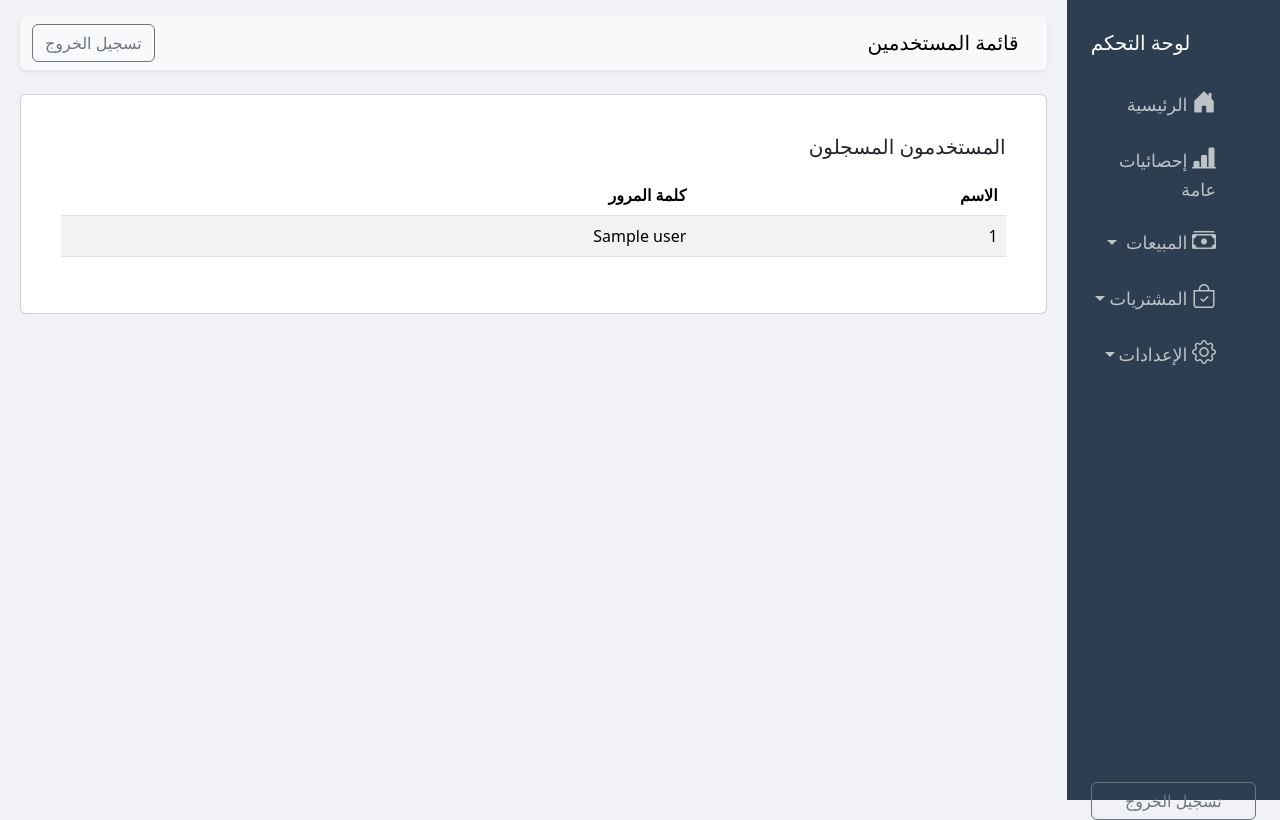
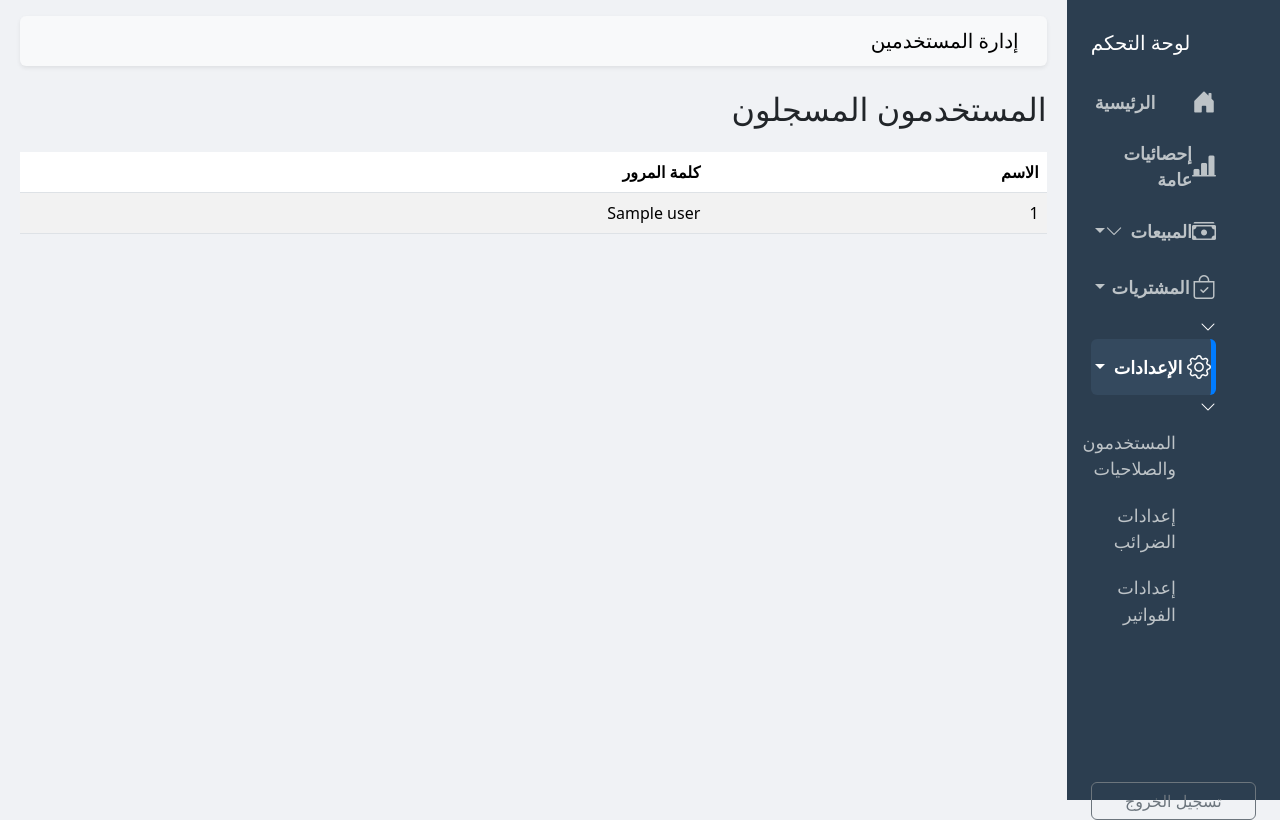
Before and after one commit to mohsen6330/golden-falcon-company, a Flask app: template templates/users.html in a window 1280 px wide. Run offline with Flask 3, Linux system fonts and the light colour scheme; the template is opened without the code that fills it: most values are stand-ins (such as "Sample title", 1, 10 or a date in 2020).

Commit message:
Update sidebar UI based on user's design requests

```diff
--- a/templates/users.html
+++ b/templates/users.html
@@ -22,18 +22,24 @@
             color: #bdc3c7;
             padding: 10px 15px;
             font-size: 1.1rem;
+            display: flex;
+            justify-content: space-between; /* To push icon and text to edges */
+            align-items: center;
         }
         .sidebar .nav-link:hover, .sidebar a.dropdown-toggle:hover {
             background-color: #34495e;
             color: white;
         }
+        .sidebar .nav-link.active, .sidebar a.dropdown-toggle.active {
+            background-color: #34495e;
+            color: white;
+            border-right: 5px solid #007bff; /* Highlight effect */
+        }
+        .sidebar .bi-chevron-down, .sidebar .bi-chevron-up {
+            margin-right: auto; /* Pushes the icon to the left */
+        }
         .main-content {
             padding: 20px;
-        }
-        .table-custom {
-            background-color: white;
-            border-radius: 10px;
-            box-shadow: 0 4px 8px rgba(0,0,0,0.1);
         }
     </style>
 </head>
@@ -48,24 +54,26 @@
                     <ul class="nav nav-pills flex-column mb-sm-auto mb-0 align-items-center align-items-sm-start w-100" id="menu">
                         <li class="nav-item w-100">
                             <a href="/dashboard" class="nav-link px-0 align-middle">
-                                <i class="fs-4 bi-house-door-fill"></i> <span class="ms-1 d-none d-sm-inline">الرئيسية</span>
+                                <i class="fs-4 bi-house-door-fill"></i> <span class="ms-1 d-none d-sm-inline fw-bold">الرئيسية</span>
                             </a>
                         </li>
                         <li class="nav-item w-100">
                             <a href="#" class="nav-link px-0 align-middle">
-                                <i class="fs-4 bi-bar-chart-line-fill"></i> <span class="ms-1 d-none d-sm-inline">إحصائيات عامة</span>
+                                <i class="fs-4 bi-bar-chart-line-fill"></i> <span class="ms-1 d-none d-sm-inline fw-bold">إحصائيات عامة</span>
                             </a>
                         </li>
                         <li class="nav-item w-100">
-                            <a href="#salesSubmenu" data-bs-toggle="collapse" class="nav-link px-0 align-middle dropdown-toggle">
+                            <a href="#salesSubmenu" data-bs-toggle="collapse" class="nav-link px-0 align-middle dropdown-toggle fw-bold">
                                 <i class="fs-4 bi-cash-stack"></i> <span class="ms-1 d-none d-sm-inline">المبيعات</span>
+                                <i class="bi bi-chevron-down d-block d-sm-none"></i>
+                                <i class="bi bi-chevron-down"></i>
                             </a>
                             <ul class="collapse nav flex-column ms-1 w-100" id="salesSubmenu" data-bs-parent="#menu">
                                 <li class="w-100">
                                     <a href="#" class="nav-link px-0"> <span class="d-none d-sm-inline">العملاء</span></a>
                                 </li>
                                 <li class="w-100">
-                                    <a href="#" class="nav-link px-0"> <span class="d-none d-sm-inline">الفواتير</span></a>
+                                    <a href="/invoice" class="nav-link px-0"> <span class="d-none d-sm-inline">إنشاء فاتورة مبيعات</span></a>
                                 </li>
                                 <li class="w-100">
                                     <a href="#" class="nav-link px-0"> <span class="d-none d-sm-inline">مرتجع المبيعات</span></a>
@@ -76,14 +84,16 @@
                             </ul>
                         </li>
                         <li class="nav-item w-100">
-                            <a href="#purchaseSubmenu" data-bs-toggle="collapse" class="nav-link px-0 align-middle dropdown-toggle">
+                            <a href="#purchaseSubmenu" data-bs-toggle="collapse" class="nav-link px-0 align-middle dropdown-toggle fw-bold">
                                 <i class="fs-4 bi-bag-check"></i> <span class="ms-1 d-none d-sm-inline">المشتريات</span></a>
+                                <i class="bi bi-chevron-down d-block d-sm-none"></i>
+                                <i class="bi bi-chevron-down"></i>
                             <ul class="collapse nav flex-column ms-1 w-100" id="purchaseSubmenu" data-bs-parent="#menu">
                                 <li class="w-100">
                                     <a href="#" class="nav-link px-0"> <span class="d-none d-sm-inline">الموردون</span></a>
                                 </li>
                                 <li class="w-100">
-                                    <a href="#" class="nav-link px-0"> <span class="d-none d-sm-inline">الفواتير</span></a>
+                                    <a href="/invoice" class="nav-link px-0"> <span class="d-none d-sm-inline">إنشاء فاتورة مشتريات</span></a>
                                 </li>
                                 <li class="w-100">
                                     <a href="#" class="nav-link px-0"> <span class="d-none d-sm-inline">مرتجع المشتريات</span></a>
@@ -94,9 +104,11 @@
                             </ul>
                         </li>
                         <li class="nav-item w-100">
-                            <a href="#settingsSubmenu" data-bs-toggle="collapse" class="nav-link px-0 align-middle dropdown-toggle">
+                            <a href="#settingsSubmenu" data-bs-toggle="collapse" class="nav-link px-0 align-middle dropdown-toggle fw-bold active">
                                 <i class="fs-4 bi-gear"></i> <span class="ms-1 d-sm-inline">الإعدادات</span></a>
-                            <ul class="collapse nav flex-column ms-1 w-100" id="settingsSubmenu" data-bs-parent="#menu">
+                                <i class="bi bi-chevron-down d-block d-sm-none"></i>
+                                <i class="bi bi-chevron-down"></i>
+                            <ul class="collapse show nav flex-column ms-1 w-100" id="settingsSubmenu" data-bs-parent="#menu">
                                 <li class="w-100">
                                     <a href="/users" class="nav-link px-0"> <span class="d-none d-sm-inline">المستخدمون والصلاحيات</span></a>
                                 </li>
@@ -110,23 +122,19 @@
                         </li>
                     </ul>
                     <hr>
-                    <a href="#" class="btn btn-outline-secondary w-100">تسجيل الخروج</a>
+                    <a href="/logout" class="btn btn-outline-secondary w-100">تسجيل الخروج</a>
                 </div>
             </div>
             <div class="col py-3 main-content">
                 <nav class="navbar navbar-expand-lg bg-light rounded shadow-sm mb-4">
                     <div class="container-fluid">
-                        <span class="navbar-brand mb-0 h1">قائمة المستخدمين</span>
-                        <div class="d-flex">
-                            <a href="#" class="btn btn-outline-secondary me-2">تسجيل الخروج</a>
-                        </div>
+                        <span class="navbar-brand mb-0 h1">إدارة المستخدمين</span>
                     </div>
                 </nav>
-
-                <div class="card card-custom p-4">
-                    <div class="card-body">
-                        <h5 class="card-title">المستخدمون المسجلون</h5>
-                        <table class="table table-striped mt-3">
+                <div class="row">
+                    <div class="col">
+                        <h2 class="mb-4">المستخدمون المسجلون</h2>
+                        <table class="table table-striped">
                             <thead>
                                 <tr>
                                     <th>الاسم</th>
@@ -135,10 +143,10 @@
                             </thead>
                             <tbody>
                                 {% for user in users %}
-                                <tr>
-                                    <td>{{ user[0] }}</td>
-                                    <td>{{ user[1] }}</td>
-                                </tr>
+                                    <tr>
+                                        <td>{{ user[0] }}</td>
+                                        <td>{{ user[1] }}</td>
+                                    </tr>
                                 {% endfor %}
                             </tbody>
                         </table>
```
Also changed, not shown: templates/dashboard.html (+30 -19 lines), templates/login.html (+7 -2 lines).
